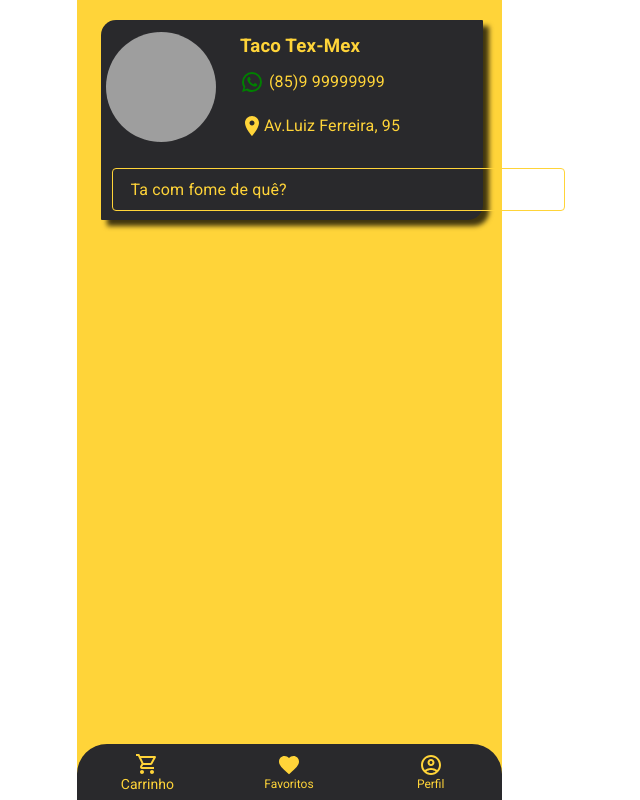
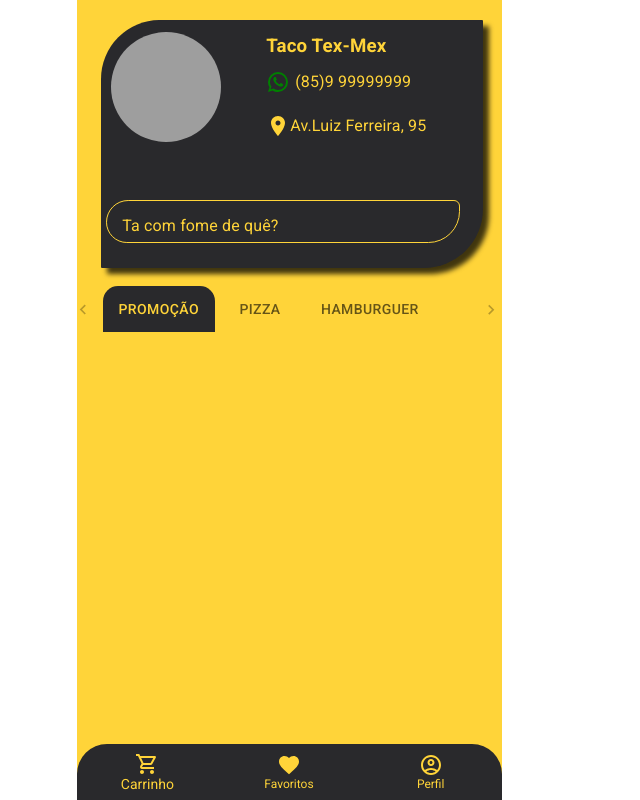
Before and after one commit to CHenriqueRibeiro/Delivery-System, a React (Vite) app in the folder Delivery-system/: page / in a window 1280 px wide. Shown: the whole page, without its empty margins (351-991 px from the left). Built offline with nearby package versions, Linux system fonts and the light colour scheme; grey boxes are pictures that could not be loaded.

Commit message:
header ok

```diff
--- a/Delivery-system/src/App.jsx
+++ b/Delivery-system/src/App.jsx
@@ -7,12 +7,14 @@ import Footer from "./components/Footer/footer";
 import Header from "./components/Header/header";
 import Logo from "./components/Logo/logo";
 import Input from "./components/Input/input";
+import Menu from "./components/Menu/menu"
 export default function App() {
   return (
     <>
       <Header />
       <Logo />
       <Input />
+      <Menu/>
       <Footer />
     </>
   );
--- a/Delivery-system/src/app.css
+++ b/Delivery-system/src/app.css
@@ -13,6 +13,7 @@ body{
 }
 
 #root{
+    overflow: hidden;
    position: relative;
     height: 100vh;
     max-width: 425px;
@@ -22,4 +23,5 @@ body{
     align-items: center;
     background-color:  #FFD439;
 
+
 }
--- a/Delivery-system/src/components/Header/header.css
+++ b/Delivery-system/src/components/Header/header.css
@@ -7,7 +7,7 @@
   position: absolute;
   top: 20px;
   background-color: #29292c;
-  height: 25vh;
-  border-radius: 15px 1px 15px 1px;
+  height: 31vh;
+  border-radius: 59px 1px 59px 1px;
   box-shadow: 6px 6px 5px 0px rgba(0,0,0,0.75);
 }
--- a/Delivery-system/src/components/Header/header.jsx
+++ b/Delivery-system/src/components/Header/header.jsx
@@ -8,7 +8,7 @@ export default function SimpleContainer() {
     <React.Fragment  >
       <CssBaseline />
       <Container maxWidth="sm"  >
-        <Box className="containerheader"  />
+        <Box className="containerheader" direction={{ xs: 'column', sm: 'row' }} />
       </Container >
     </React.Fragment>
   );
--- a/Delivery-system/src/components/Input/input.css
+++ b/Delivery-system/src/components/Input/input.css
@@ -1,24 +1,32 @@
 * {
+
   border-color: #ffd439 !important;
 }
+
 .inputbox {
   height: 50px;
   position: absolute;
-  top: 21%;
-  left: 35px;
+  top: 25%;
+    left: 7%;
 }
+
+
 #outlined-basic {
   position: relative;
-  max-width: 425px;
+  max-width: 326px;
   width: 75vw;
   height: 10px;
   color: #ffd439 !important;
 }
 
-
 label {
   color: #ffd439 !important;
-  text-align: center !important;
-  left: 5px !important;
-  top: -6px !important;
+  left: 2px !important;
+  top: -2px !important;
 }
+input {
+  border-radius: 59px 1px 59px 1px;
+}
+fieldset {
+  border-radius: 33px 9px 47px 31px !important;
+}
--- a/Delivery-system/src/components/Input/input.jsx
+++ b/Delivery-system/src/components/Input/input.jsx
@@ -5,7 +5,7 @@ import TextField from "@mui/material/TextField";
 import "./input.css";
 export default function BasicTextFields() {
   return (
-    <Box className="inputbox" component="form" noValidate autoComplete="off">
+    <Box  id="boxinput"className="inputbox" component="form" noValidate autoComplete="off">
       <TextField id="outlined-basic" label="Ta com fome de quê?" variant="outlined" />
     </Box>
   );
--- a/Delivery-system/src/components/Logo/logo.css
+++ b/Delivery-system/src/components/Logo/logo.css
@@ -1,13 +1,11 @@
 .containerlogo {
-
   display: flex;
   justify-content: end;
   flex-direction: row;
   position: absolute;
   top: 22px;
-  left: 7%;
-
-  width: 85%;
+  left: 8%;
+  width: 99%;
   height: 150px;
 }
 .containerlogo .imglogo {
--- a/Delivery-system/src/components/Menu/menu.css
+++ b/Delivery-system/src/components/Menu/menu.css
@@ -0,0 +1,33 @@
+#containermenu {
+  width: 100%;
+  position: absolute;
+  display: flex;
+  background-color: transparent;
+}
+.css-1h9z7r5-MuiButtonBase-root-MuiTab-root.Mui-selected {
+  background-color: #29292c !important;
+  border-radius: 15px 15px 0 0;
+}
+
+
+.css-tkn350-MuiTabs-root{
+    margin-right: -45px;
+    padding: 0px 0px;
+    overflow: hidden;
+    min-height: 48px;
+    -webkit-overflow-scrolling: touch;
+    display: flex;
+    position: relative;
+    bottom: 90px;
+    right: 36px;
+}
+.css-145v6pe-MuiButtonBase-root-MuiTabScrollButton-root{
+    opacity: 0.8 !important;
+    margin-left: 22px !important;
+}
+.css-ptiqhd-MuiSvgIcon-root{
+    opacity: 0.4;
+}
+.css-1aquho2-MuiTabs-indicator {
+    background-color:  #ffd439 !important;
+}
--- a/Delivery-system/src/components/Menu/menu.jsx
+++ b/Delivery-system/src/components/Menu/menu.jsx
@@ -0,0 +1,32 @@
+import * as React from 'react';
+import Tabs from '@mui/material/Tabs';
+import Tab from '@mui/material/Tab';
+import Box from '@mui/material/Box';
+import  './menu.css'
+export default function ScrollableTabsButtonForce() {
+  const [value, setValue] = React.useState(0);
+
+  const handleChange = (event, newValue) => {
+    setValue(newValue);
+  };
+
+  return (
+    <Box id="containermenu">
+      <Tabs
+        value={value}
+        onChange={handleChange}
+        variant="scrollable"
+        scrollButtons
+        allowScrollButtonsMobile
+        aria-label="scrollable force tabs example"
+      >
+        <Tab className='btnoptionsmenu' label="Promoção" />
+        <Tab label="Pizza" />
+        <Tab label="Hamburguer" />
+        <Tab label="Pão Arabe" />
+        <Tab label="Bebidas" />
+
+      </Tabs>
+    </Box>
+  );
+}
```
